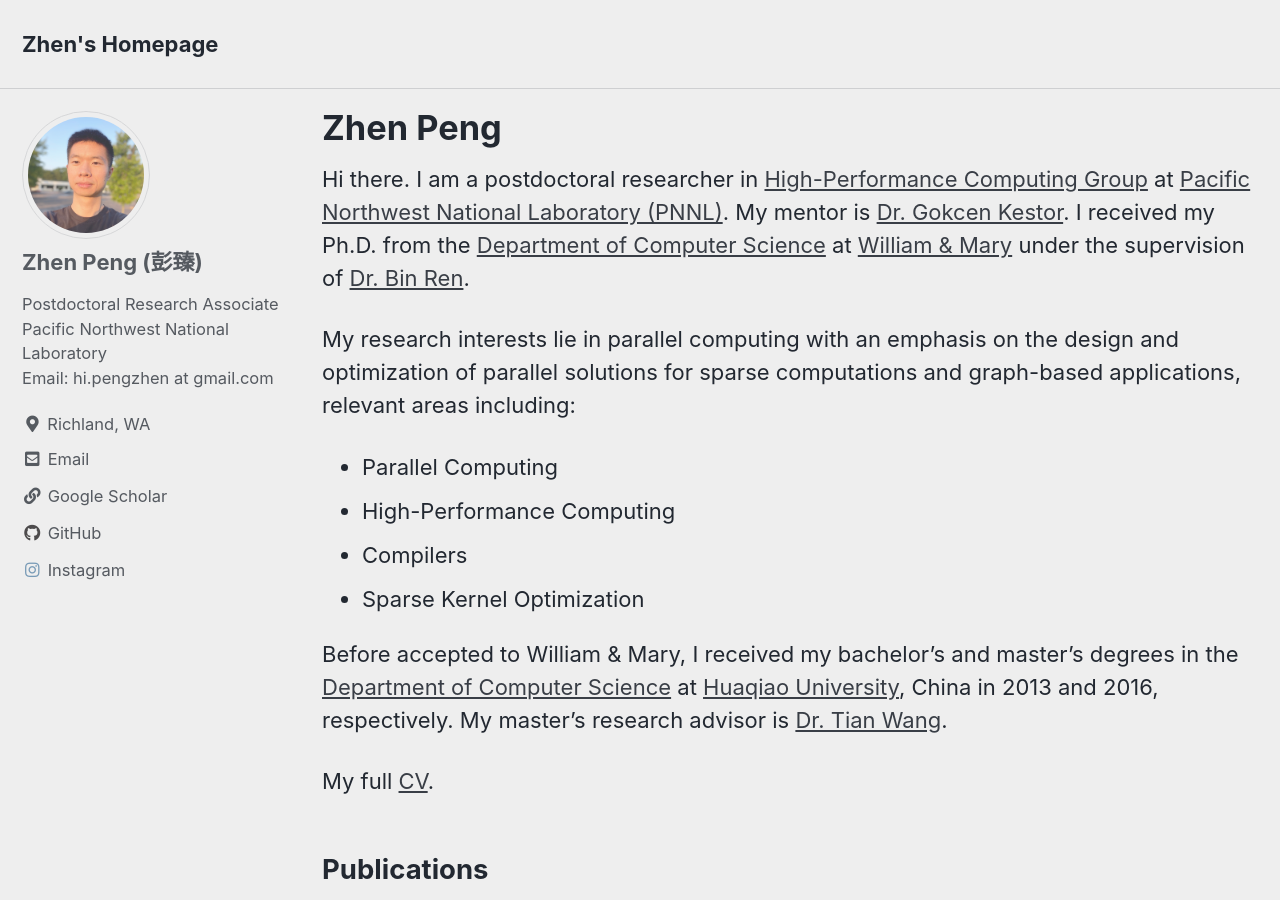
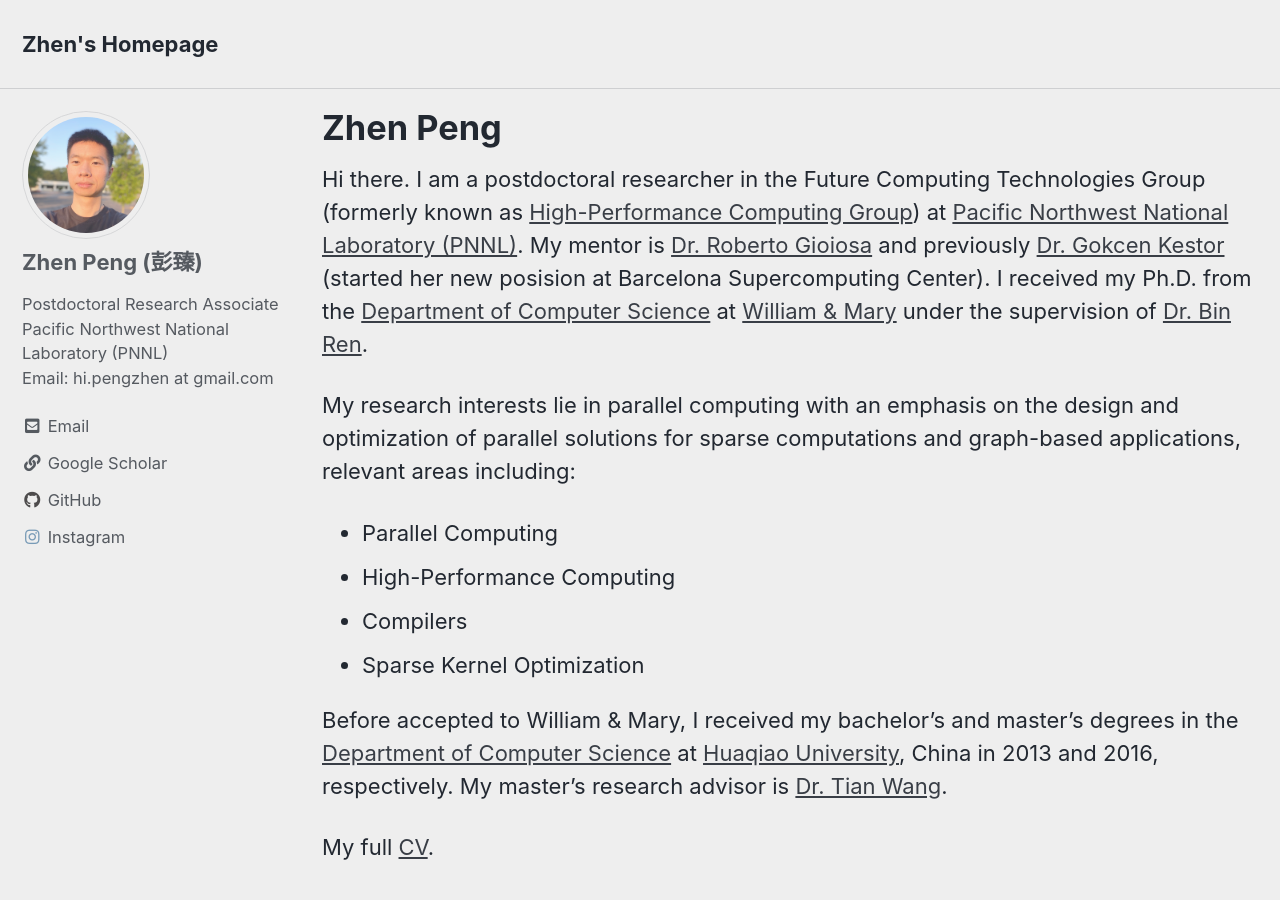
Before and after one commit to johnpzh/johnpzh.github.io, a Jekyll site: the page built from index.md, in a window 1280 px wide and 900 px high. Built offline with Jekyll 4.4.1, drawn with Linux system fonts in a browser that asks for light colours; cached includes are drawn as plain includes; some of the changed text lies outside the part shown.

Commit message:
minor updates of mentor info

```diff
--- a/_config.yml
+++ b/_config.yml
@@ -105,10 +105,10 @@ author:
   name             : "Zhen Peng (彭臻)"
   avatar           : /assets/images/head.jpg # path of avatar image, e.g. "/assets/images/bio-photo.jpg"
   bio              : "Postdoctoral Research Associate<br>
-  Pacific Northwest National Laboratory<br>
+  Pacific Northwest National Laboratory (PNNL)<br>
   Email: hi.pengzhen at gmail.com"
-  location         : "Richland, WA"
-  # email            : "zpeng01@wm.edu"
+  # location         : "Castro Valley, CA"
+  # email            : "hi.pengzhen@gmail.com"
   links:
     - label: "Email"
       icon: "fas fa-fw fa-envelope-square"
--- a/index.md
+++ b/index.md
@@ -2,12 +2,12 @@
 layout: single
 classes: wide
 title: "Zhen Peng"
-date: 2024-12-24 15:33:44 -0700
+date: 2025-01-21 13:33:44 -0700
 author_profile: true
 ---
 
 
-Hi there. I am a postdoctoral researcher in [High-Performance Computing Group][HPCPNNL] at [Pacific Northwest National Laboratory (PNNL)][PNNL]. My mentor is [Dr. Gokcen Kestor][GokcenKestor]. I received my Ph.D. from the [Department of Computer Science][WMCS] at [William & Mary][W&M] under the supervision of [Dr. Bin Ren][BinRen].
+Hi there. I am a postdoctoral researcher in the Future Computing Technologies Group (formerly known as [High-Performance Computing Group][HPCPNNL]) at [Pacific Northwest National Laboratory (PNNL)][PNNL]. My mentor is [Dr. Roberto Gioiosa][RobertoGioiosa] and previously [Dr. Gokcen Kestor][GokcenKestor] (started her new posision at Barcelona Supercomputing Center). I received my Ph.D. from the [Department of Computer Science][WMCS] at [William & Mary][W&M] under the supervision of [Dr. Bin Ren][BinRen].
 
 My research interests lie in parallel computing with an emphasis on the design and optimization of parallel solutions for sparse computations and graph-based applications, relevant areas including:
 
```
Also changed, not shown: other parts of index.md (+1 -0 lines).
